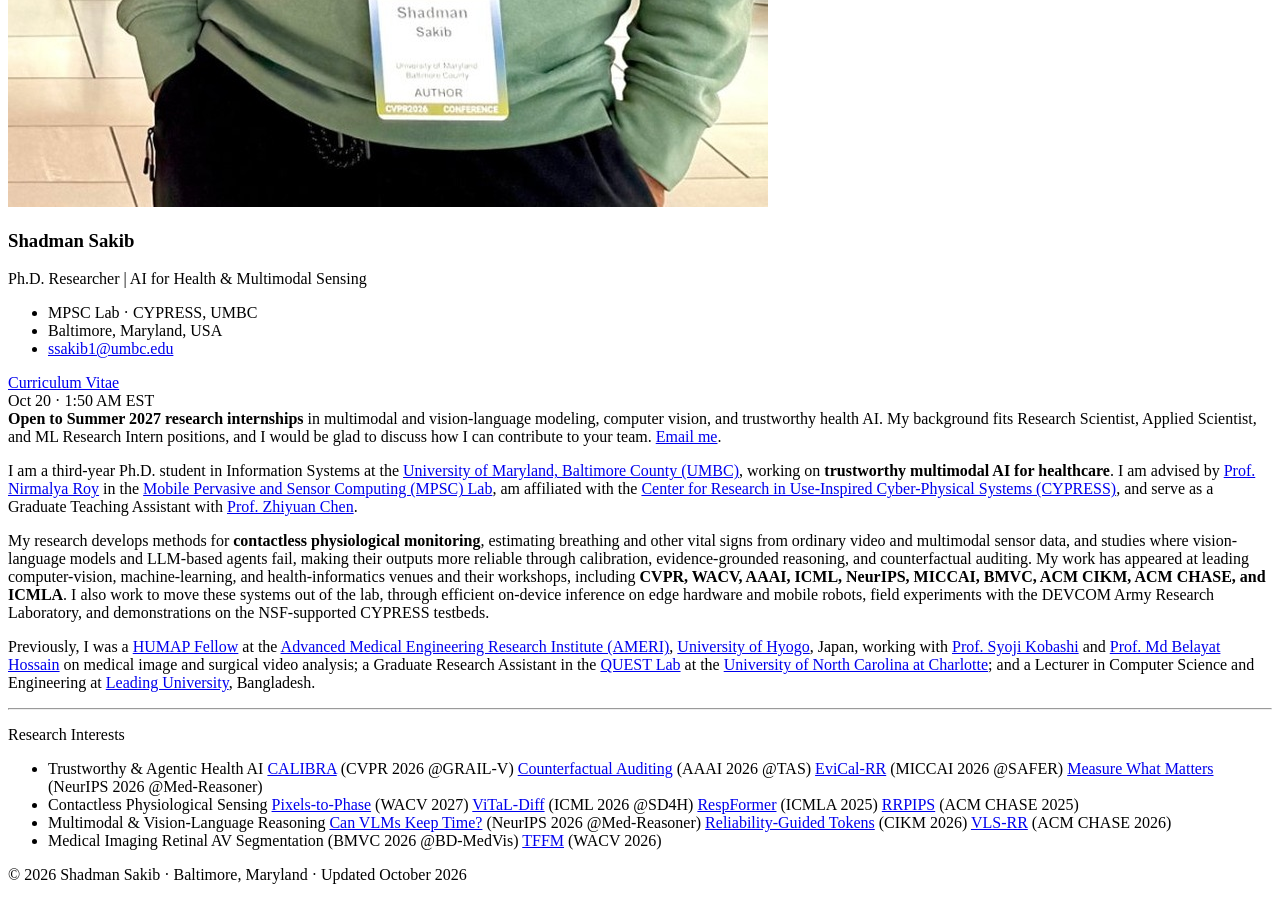
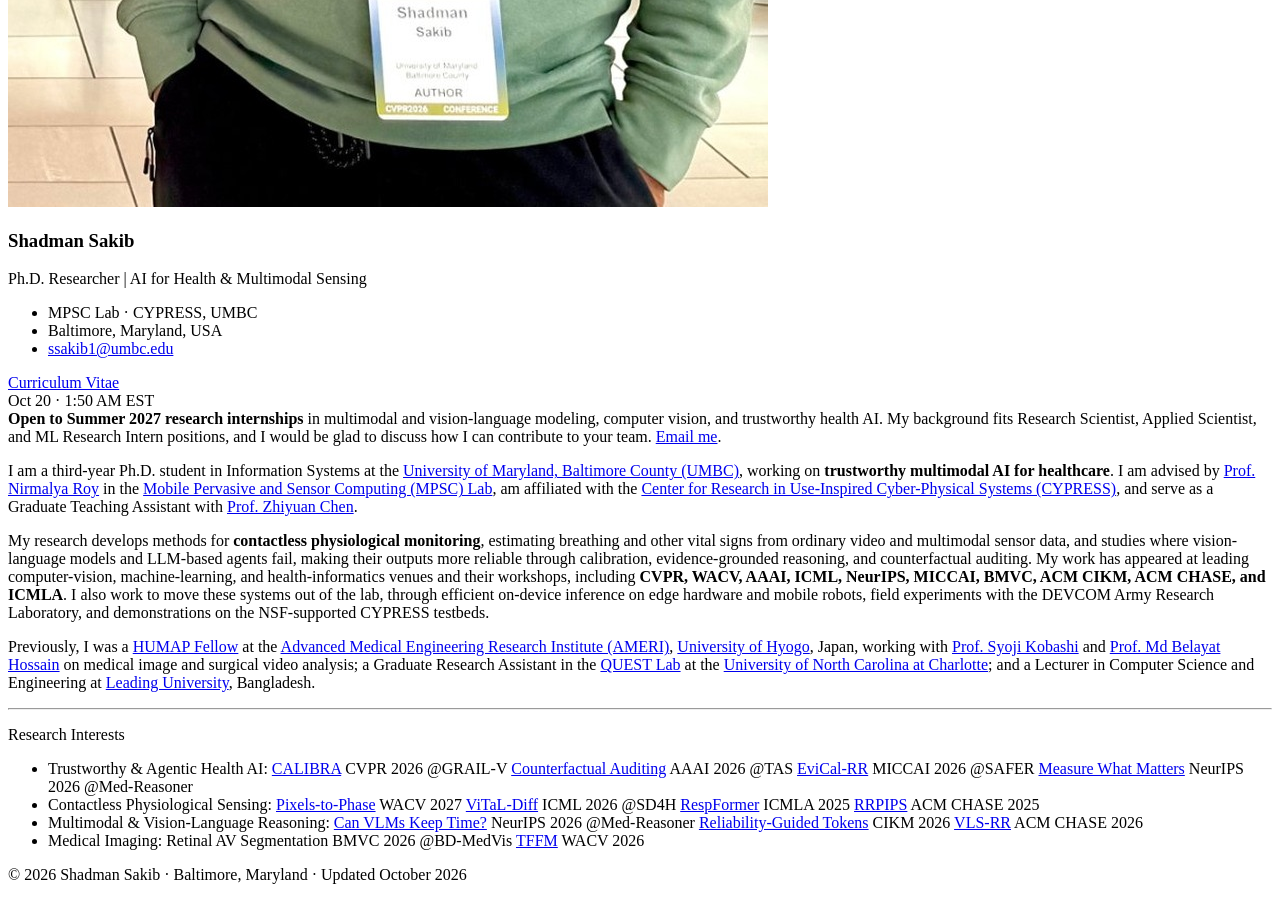
Before and after one commit to sakibshadman/sakibshadman.github.io, a Jekyll site: the page built from _pages/includes/intro.md, in a window 1280 px wide and 900 px high, scrolled down 1126 px. Built offline with Jekyll 4.4.1, drawn with Linux system fonts in a browser that asks for light colours; our own code applies the rules of GitHub Pages for plain Markdown files.

Commit message:
Add files via upload

```diff
--- a/_pages/includes/intro.md
+++ b/_pages/includes/intro.md
@@ -15,43 +15,35 @@ Previously, I was a [HUMAP Fellow](https://hyogo-humap.jp/en/search/203) at the
 
   <p class="ri-thrusts__title">Research Interests</p>
 
-  <ul class="thrusts">
+  <ul class="ri-list">
 
-    <li class="thrust">
-      <span class="thrust__cat">Trustworthy &amp; Agentic Health AI</span>
-      <span class="thrust__items">
-        <span class="ti"><a href="https://openaccess.thecvf.com/CVPR2026_workshops/GRAIL-V" target="_blank" rel="noopener">CALIBRA</a> <span class="tv">(CVPR 2026 @GRAIL-V)</span></span>
-        <span class="ti"><a href="https://drive.google.com/file/d/1_R9zvNgJY-CpGD4OrJHa_sM9w1-LJZDa/view" target="_blank" rel="noopener">Counterfactual Auditing</a> <span class="tv">(AAAI 2026 @TAS)</span></span>
-        <span class="ti"><a href="https://drive.google.com/file/d/1_P-2eoTz9MTqR7LD4BKQ_IjTuAri1R4m/view" target="_blank" rel="noopener">EviCal-RR</a> <span class="tv">(MICCAI 2026 @SAFER)</span></span>
-        <span class="ti"><a href="https://drive.google.com/file/d/1B4r10UoS3IYqClQ0eTsBuIxxql9tt090/view" target="_blank" rel="noopener">Measure What Matters</a> <span class="tv">(NeurIPS 2026 @Med-Reasoner)</span></span>
-      </span>
+    <li>
+      <span class="ri-list__cat">Trustworthy &amp; Agentic Health AI:</span>
+      <span class="ti"><a href="https://openaccess.thecvf.com/CVPR2026_workshops/GRAIL-V" target="_blank" rel="noopener">CALIBRA</a> <span class="tv">CVPR 2026 @GRAIL-V</span></span>
+      <span class="ti"><a href="https://drive.google.com/file/d/1_R9zvNgJY-CpGD4OrJHa_sM9w1-LJZDa/view" target="_blank" rel="noopener">Counterfactual Auditing</a> <span class="tv">AAAI 2026 @TAS</span></span>
+      <span class="ti"><a href="https://drive.google.com/file/d/1_P-2eoTz9MTqR7LD4BKQ_IjTuAri1R4m/view" target="_blank" rel="noopener">EviCal-RR</a> <span class="tv">MICCAI 2026 @SAFER</span></span>
+      <span class="ti"><a href="https://drive.google.com/file/d/1B4r10UoS3IYqClQ0eTsBuIxxql9tt090/view" target="_blank" rel="noopener">Measure What Matters</a> <span class="tv">NeurIPS 2026 @Med-Reasoner</span></span>
     </li>
 
-    <li class="thrust">
-      <span class="thrust__cat">Contactless Physiological Sensing</span>
-      <span class="thrust__items">
-        <span class="ti"><a href="https://sakibshadman.github.io/pixels-to-phase/" target="_blank" rel="noopener">Pixels-to-Phase</a> <span class="tv">(WACV 2027)</span></span>
-        <span class="ti"><a href="https://drive.google.com/file/d/1CyoQrBMLuhcM0W3E8yvdeQWxWzC29GCk/view" target="_blank" rel="noopener">ViTaL-Diff</a> <span class="tv">(ICML 2026 @SD4H)</span></span>
-        <span class="ti"><a href="https://drive.google.com/file/d/1bMdFk0pYLXdmMfyMulAUOtvW7Fl1rwci/view" target="_blank" rel="noopener">RespFormer</a> <span class="tv">(ICMLA 2025)</span></span>
-        <span class="ti"><a href="https://dl.acm.org/doi/10.1145/3721201.3721366" target="_blank" rel="noopener">RRPIPS</a> <span class="tv">(ACM CHASE 2025)</span></span>
-      </span>
+    <li>
+      <span class="ri-list__cat">Contactless Physiological Sensing:</span>
+      <span class="ti"><a href="https://sakibshadman.github.io/pixels-to-phase/" target="_blank" rel="noopener">Pixels-to-Phase</a> <span class="tv">WACV 2027</span></span>
+      <span class="ti"><a href="https://drive.google.com/file/d/1CyoQrBMLuhcM0W3E8yvdeQWxWzC29GCk/view" target="_blank" rel="noopener">ViTaL-Diff</a> <span class="tv">ICML 2026 @SD4H</span></span>
+      <span class="ti"><a href="https://drive.google.com/file/d/1bMdFk0pYLXdmMfyMulAUOtvW7Fl1rwci/view" target="_blank" rel="noopener">RespFormer</a> <span class="tv">ICMLA 2025</span></span>
+      <span class="ti"><a href="https://dl.acm.org/doi/10.1145/3721201.3721366" target="_blank" rel="noopener">RRPIPS</a> <span class="tv">ACM CHASE 2025</span></span>
     </li>
 
-    <li class="thrust">
-      <span class="thrust__cat">Multimodal &amp; Vision-Language Reasoning</span>
-      <span class="thrust__items">
-        <span class="ti"><a href="https://drive.google.com/file/d/1QVT9kdUWBEAnXftCWekVjMSfdgzAL9dI/view" target="_blank" rel="noopener">Can VLMs Keep Time?</a> <span class="tv">(NeurIPS 2026 @Med-Reasoner)</span></span>
-        <span class="ti"><a href="https://drive.google.com/file/d/1_wHP_3e1s5KN2ztvJkb66XsY8whUs0L6/view" target="_blank" rel="noopener">Reliability-Guided Tokens</a> <span class="tv">(CIKM 2026)</span></span>
-        <span class="ti"><a href="https://drive.google.com/file/d/1oF4TUfFocZsIw6tBQSWbLIsMjxOxfgXX/view" target="_blank" rel="noopener">VLS-RR</a> <span class="tv">(ACM CHASE 2026)</span></span>
-      </span>
+    <li>
+      <span class="ri-list__cat">Multimodal &amp; Vision-Language Reasoning:</span>
+      <span class="ti"><a href="https://drive.google.com/file/d/1QVT9kdUWBEAnXftCWekVjMSfdgzAL9dI/view" target="_blank" rel="noopener">Can VLMs Keep Time?</a> <span class="tv">NeurIPS 2026 @Med-Reasoner</span></span>
+      <span class="ti"><a href="https://drive.google.com/file/d/1_wHP_3e1s5KN2ztvJkb66XsY8whUs0L6/view" target="_blank" rel="noopener">Reliability-Guided Tokens</a> <span class="tv">CIKM 2026</span></span>
+      <span class="ti"><a href="https://drive.google.com/file/d/1oF4TUfFocZsIw6tBQSWbLIsMjxOxfgXX/view" target="_blank" rel="noopener">VLS-RR</a> <span class="tv">ACM CHASE 2026</span></span>
     </li>
 
-    <li class="thrust">
-      <span class="thrust__cat">Medical Imaging</span>
-      <span class="thrust__items">
-        <span class="ti"><span class="tn">Retinal AV Segmentation</span> <span class="tv">(BMVC 2026 @BD-MedVis)</span></span>
-        <span class="ti"><a href="https://arxiv.org/abs/2601.19136" target="_blank" rel="noopener">TFFM</a> <span class="tv">(WACV 2026)</span></span>
-      </span>
+    <li>
+      <span class="ri-list__cat">Medical Imaging:</span>
+      <span class="ti"><span class="tn">Retinal AV Segmentation</span> <span class="tv">BMVC 2026 @BD-MedVis</span></span>
+      <span class="ti"><a href="https://arxiv.org/abs/2601.19136" target="_blank" rel="noopener">TFFM</a> <span class="tv">WACV 2026</span></span>
     </li>
 
   </ul>
```
